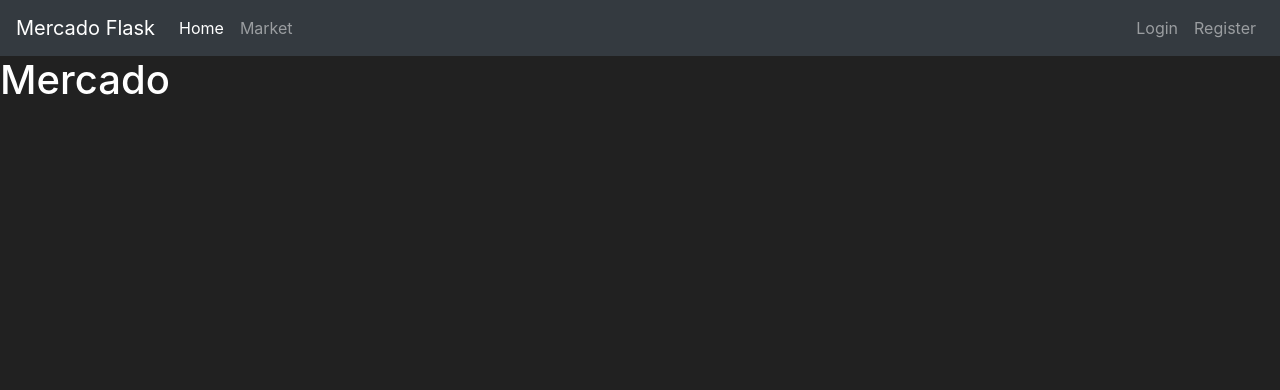
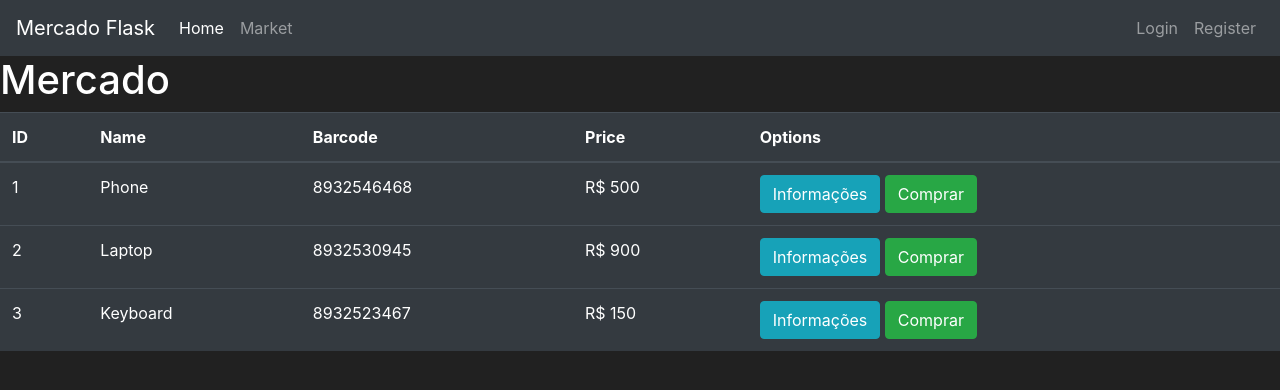
Before and after one commit to feg59crz/flask-market, a Flask app: page /market in a window 1280 px wide. Shown: the top 390 px of the page. Run offline with Flask 3, Linux system fonts and the light colour scheme.

Commit message:
market page

```diff
--- a/market.py
+++ b/market.py
@@ -10,4 +10,9 @@ def home_page():
 
 @app.route("/market")
 def market_page():
-    return render_template('market.html')
+    items = [
+        {"id": 1, "name": "Phone", "barcode": "8932546468", "price": 500},
+        {"id": 2, "name": "Laptop", "barcode": "8932530945", "price": 900},
+        {"id": 3, "name": "Keyboard", "barcode": "8932523467", "price": 150},
+    ]
+    return render_template('market.html', items=items)
--- a/templates/market.html
+++ b/templates/market.html
@@ -38,6 +38,31 @@
 </nav>
     <h1>Mercado</h1>
 
+    <table class="table table-hover table-dark">
+        <thead>
+            <tr>
+                <th scope="col">ID</th>
+                <th scope="col">Name</th>
+                <th scope="col">Barcode</th>
+                <th scope="col">Price</th>
+                <th scope="col">Options</th>
+            </tr>
+        </thead>
+        <tbody>
+            {% for item in items %}
+            <tr>
+                <td>{{ item.id }}</td>
+                <td>{{ item.name }}</td>
+                <td>{{ item.barcode }}</td>
+                <td>R$ {{ item.price }}</td>
+                <td>
+                    <button class="btn btn-outline btn-info">Informações</button>
+                    <button class="btn btn-outline btn-success">Comprar</button>
+                </td>
+            </tr>
+            {% endfor %}
+        </tbody>
+    </table>
     <!-- Optional JavaScript; choose one of the two! -->
 
     <!-- Option 1: jQuery and Bootstrap Bundle (includes Popper) -->
```
